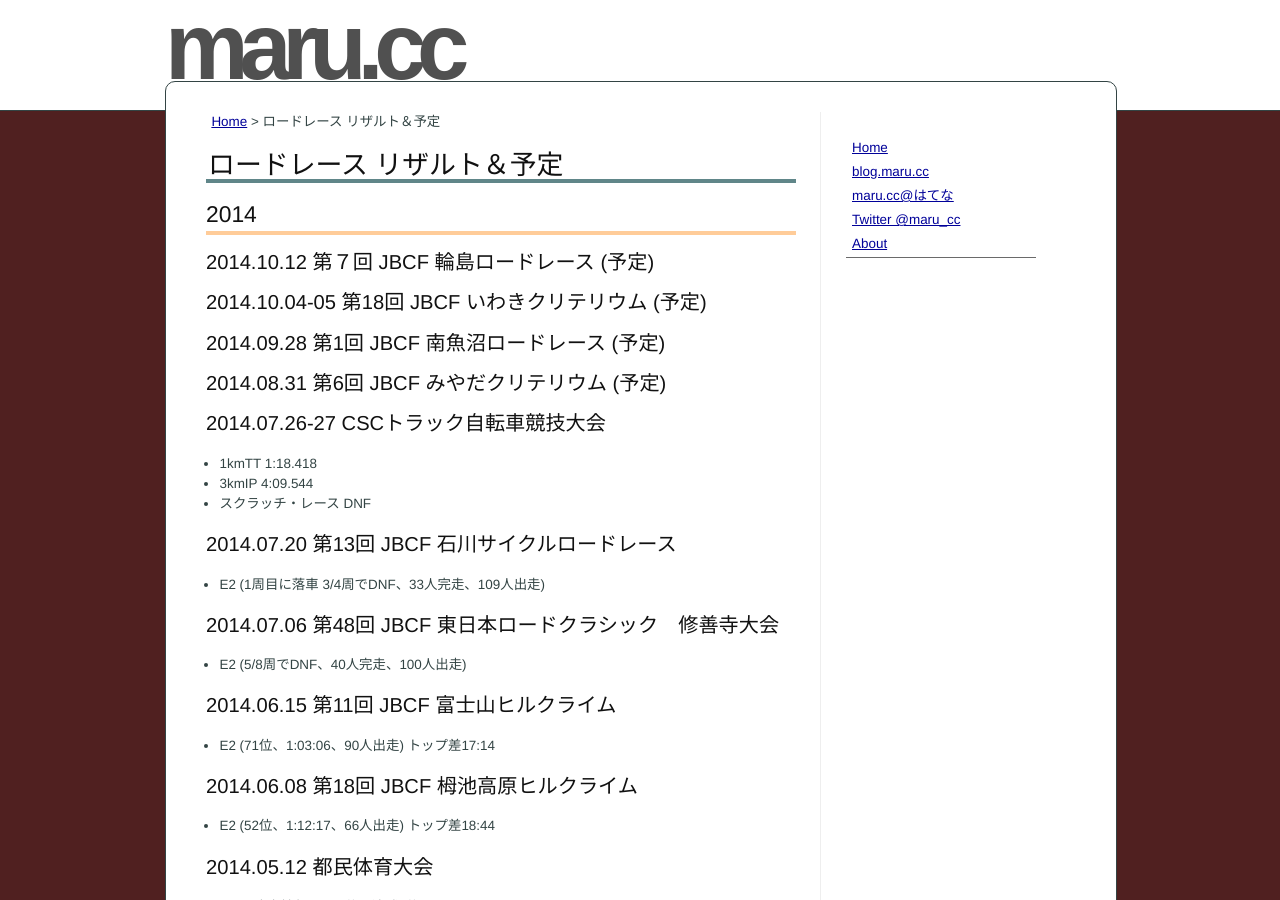
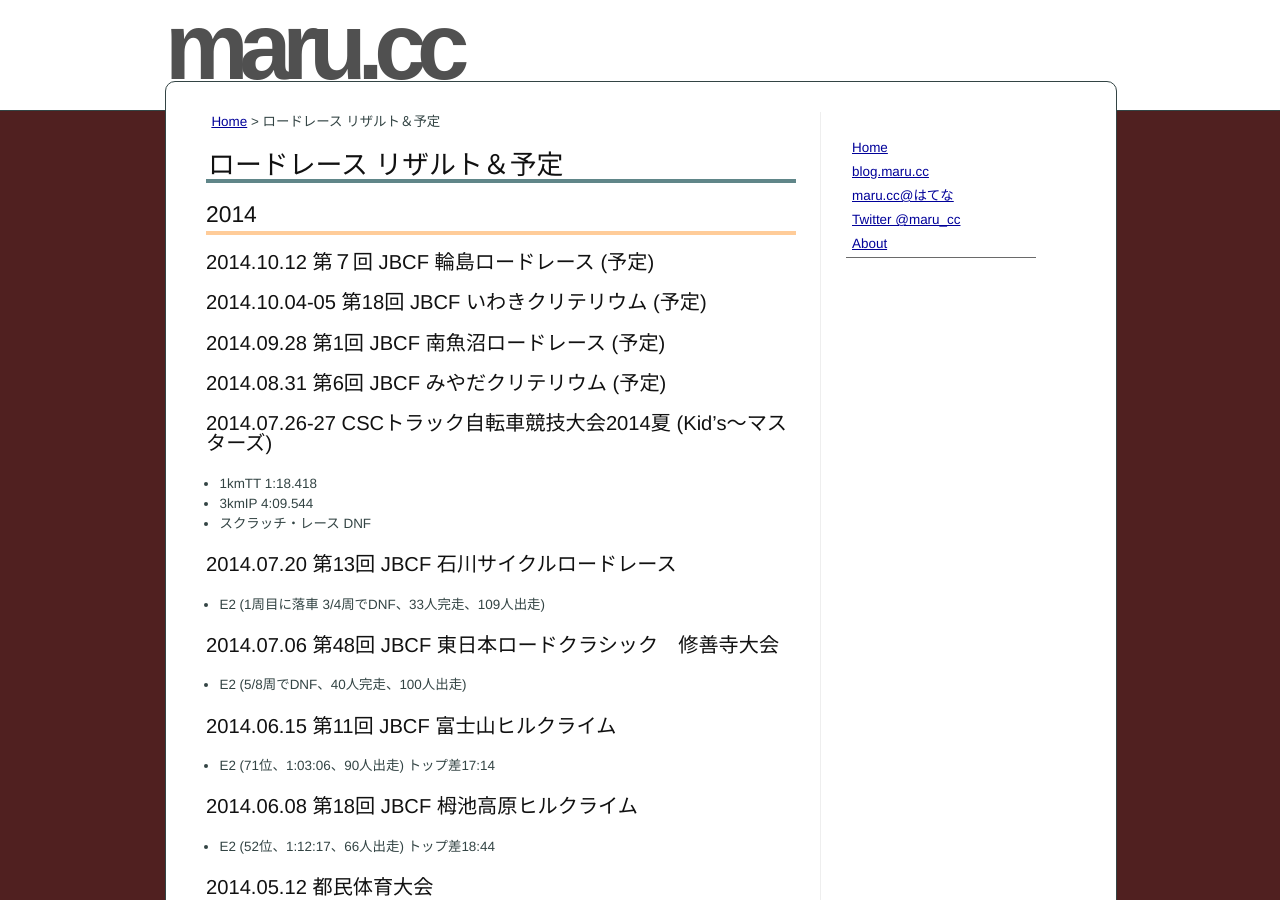
Before and after one commit to marucc/marucc.github.io, a Jekyll site: the page built from sports/results_bike.md, in a window 1280 px wide and 900 px high. Built offline with Jekyll 4.4.1, drawn with Linux system fonts in a browser that asks for light colours.

Commit message:
Published with https://stackedit.io/

```diff
--- a/sports/results_bike.md
+++ b/sports/results_bike.md
@@ -19,7 +19,7 @@ markdown: kramdown
 
 ### 2014.08.31 第6回 JBCF みやだクリテリウム (予定)
 
-### 2014.07.26-27 CSCトラック自転車競技大会
+### 2014.07.26-27 CSCトラック自転車競技大会2014夏 (Kid's〜マスターズ)
 - 1kmTT 1:18.418
 - 3kmIP 4:09.544
 - スクラッチ・レース DNF
```
